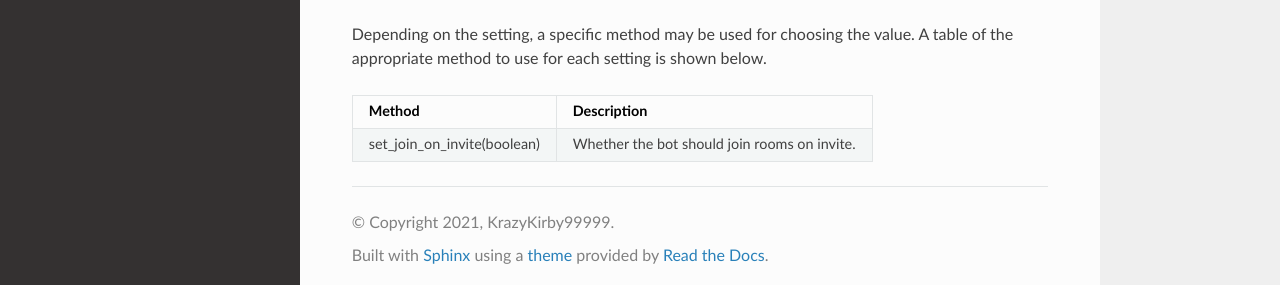
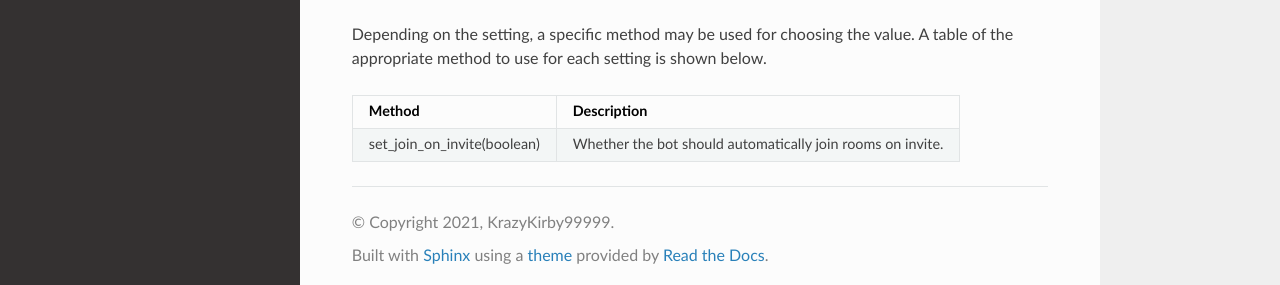
Before and after one commit to imbev/simplematrixbotlib, a Sphinx documentation site: the page built from doc/manual/config.md, in a window 1280 px wide and 1176 px high. Shown: the part 884-1169 px from the top of the window. Built offline with Sphinx 7.4.7 and the Read the Docs theme 2.0.0, drawn with Linux system fonts in a browser that asks for light colours.

Commit message:
docs: :memo: Improve config docs wording
Added "automatically" to description of set_join_on_invite method.

```diff
--- a/doc/manual/config.md
+++ b/doc/manual/config.md
@@ -27,4 +27,4 @@ Depending on the setting, a specific method may be used for choosing the value.
 
 | Method                      | Description                                  |
 |-----------------------------|----------------------------------------------|
-| set_join_on_invite(boolean) | Whether the bot should join rooms on invite. |
+| set_join_on_invite(boolean) | Whether the bot should automatically join rooms on invite. |
```
